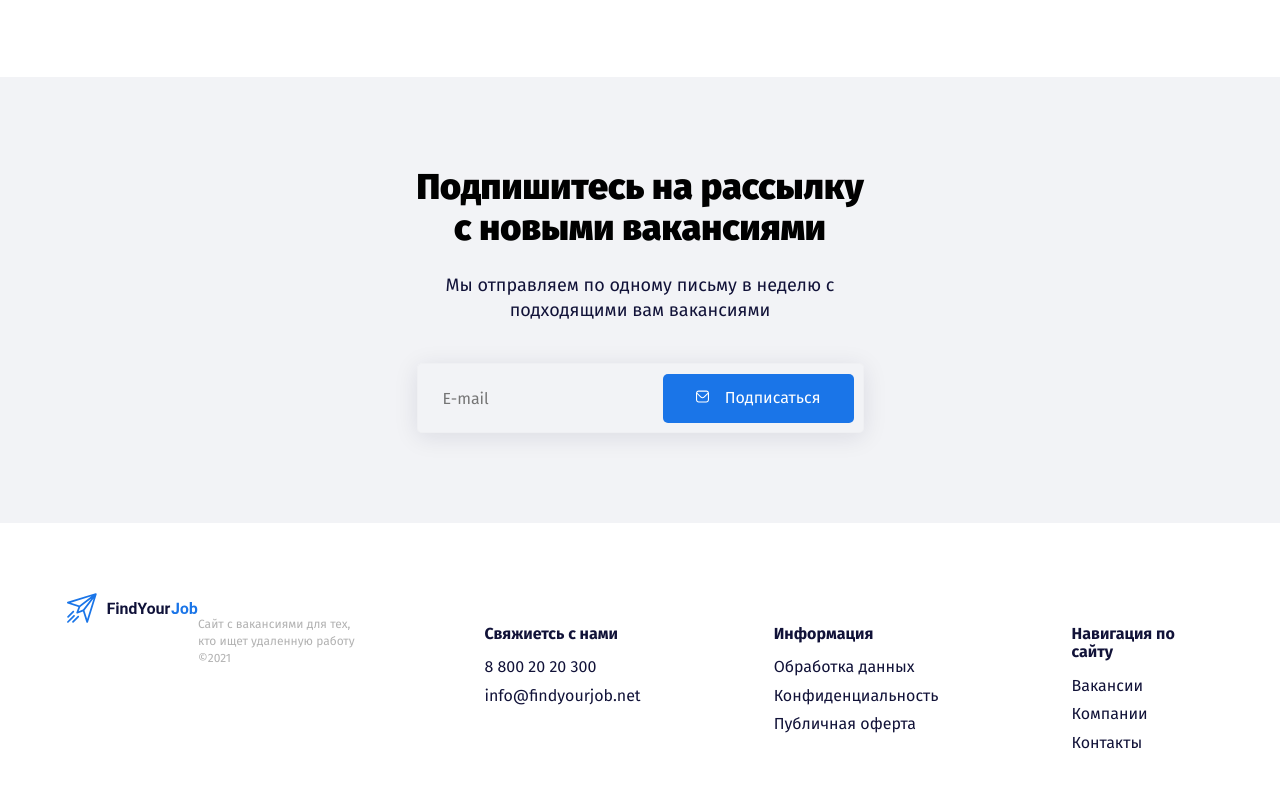
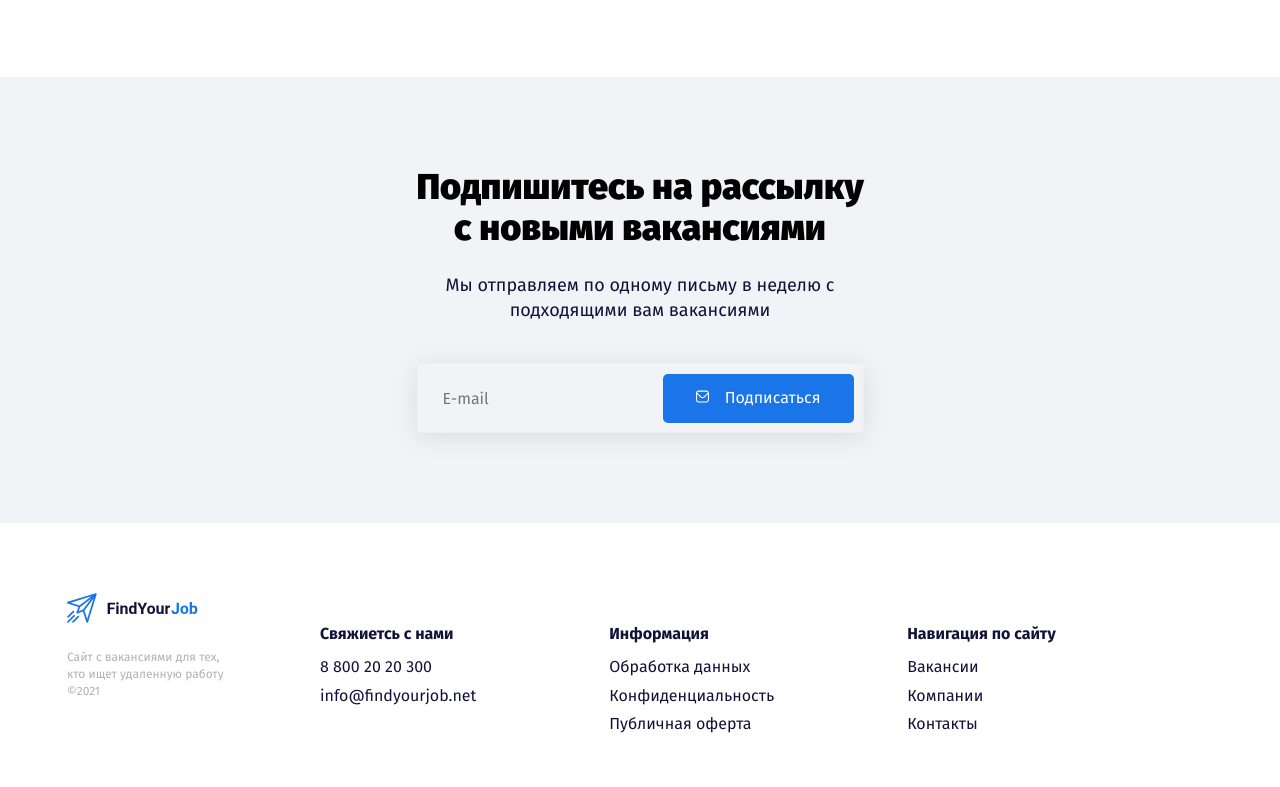
Before and after one commit to MaksimKhandeshyn/Find-Your-Job, a plain HTML site: page index.html in a window 1280 px wide. Shown: the part 1916-2703 px from the top of the page. Drawn offline with nearby package versions, Linux system fonts and the light colour scheme.

Commit message:
fix footer

```diff
--- a/sass/layout/_footer.scss
+++ b/sass/layout/_footer.scss
@@ -3,6 +3,7 @@
   padding-bottom: 73px;
   .footer-container {
     display: flex;
+    position: relative;
   }
   .copyright {
     font-size: 12px;
@@ -12,6 +13,8 @@
     margin-top: 23px;
     width: 166px;
     height: 34px;
+    position: absolute;
+    top: 33px;
   }
 
   .footer-list {
```
Also changed, not shown: css/main.css, css/main.min.css, 2 other files.
